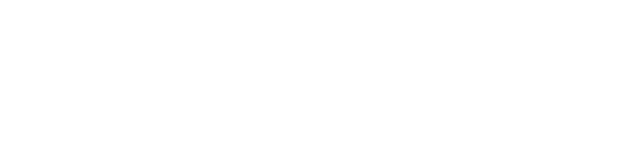
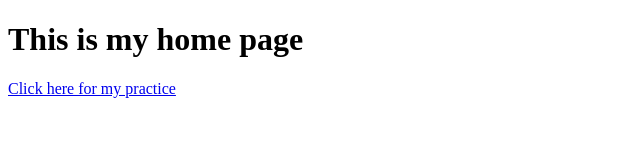
Before and after one commit to kashfian09/sample, a plain HTML site: page index.html in a window 1280 px wide. Shown: the whole page, without its empty margins (0-640 px from the left). Drawn offline with Linux system fonts and the light colour scheme.

Commit message:
add practice link

```diff
--- a/index.html
+++ b/index.html
@@ -6,6 +6,7 @@
     <title>home</title>
 </head>
 <body>
-
+    <h1>This is my home page</h1>
+    <a href="sample.html" target="_blank">Click here for my practice</a>
 </body>
 </html>
```
